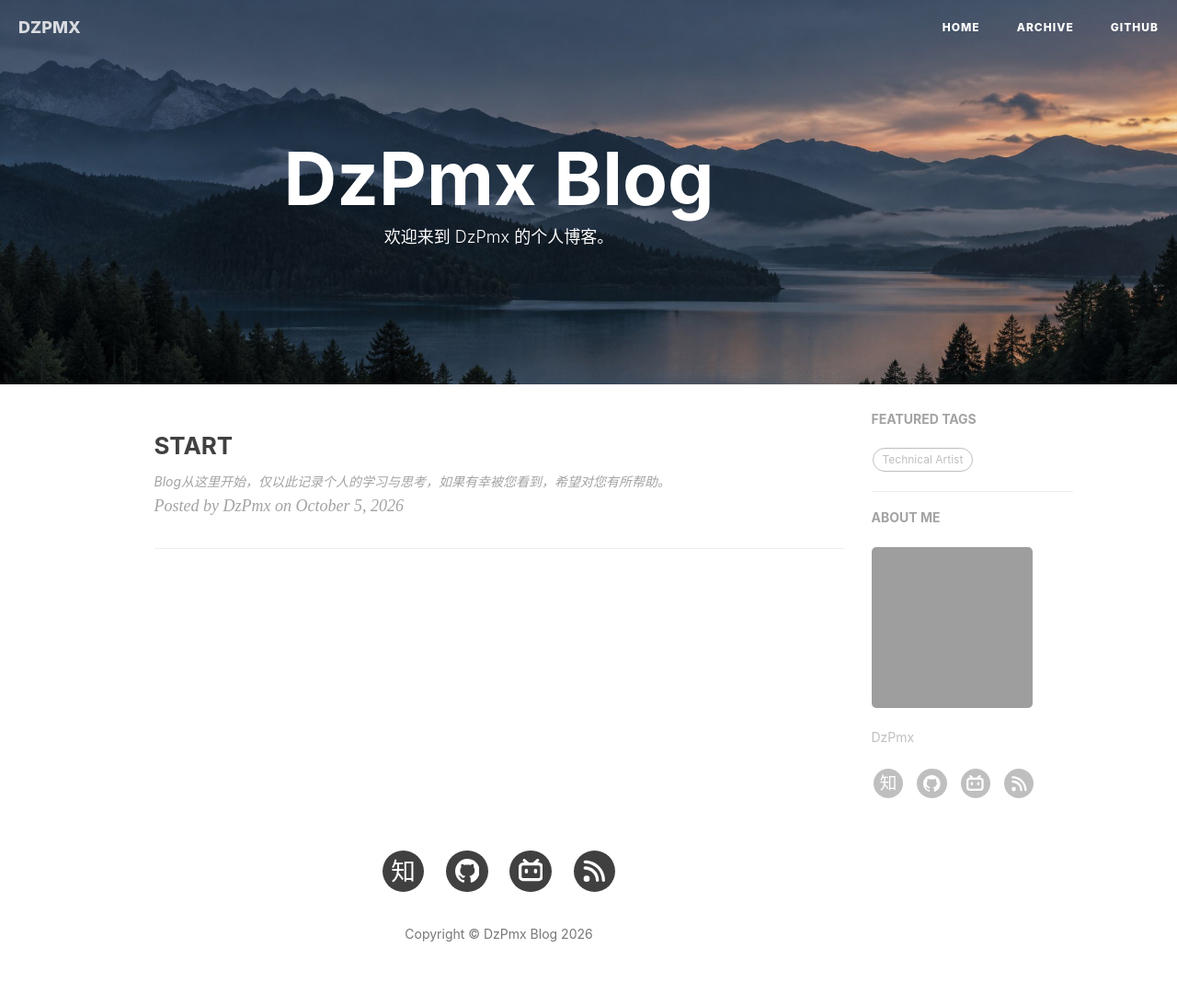
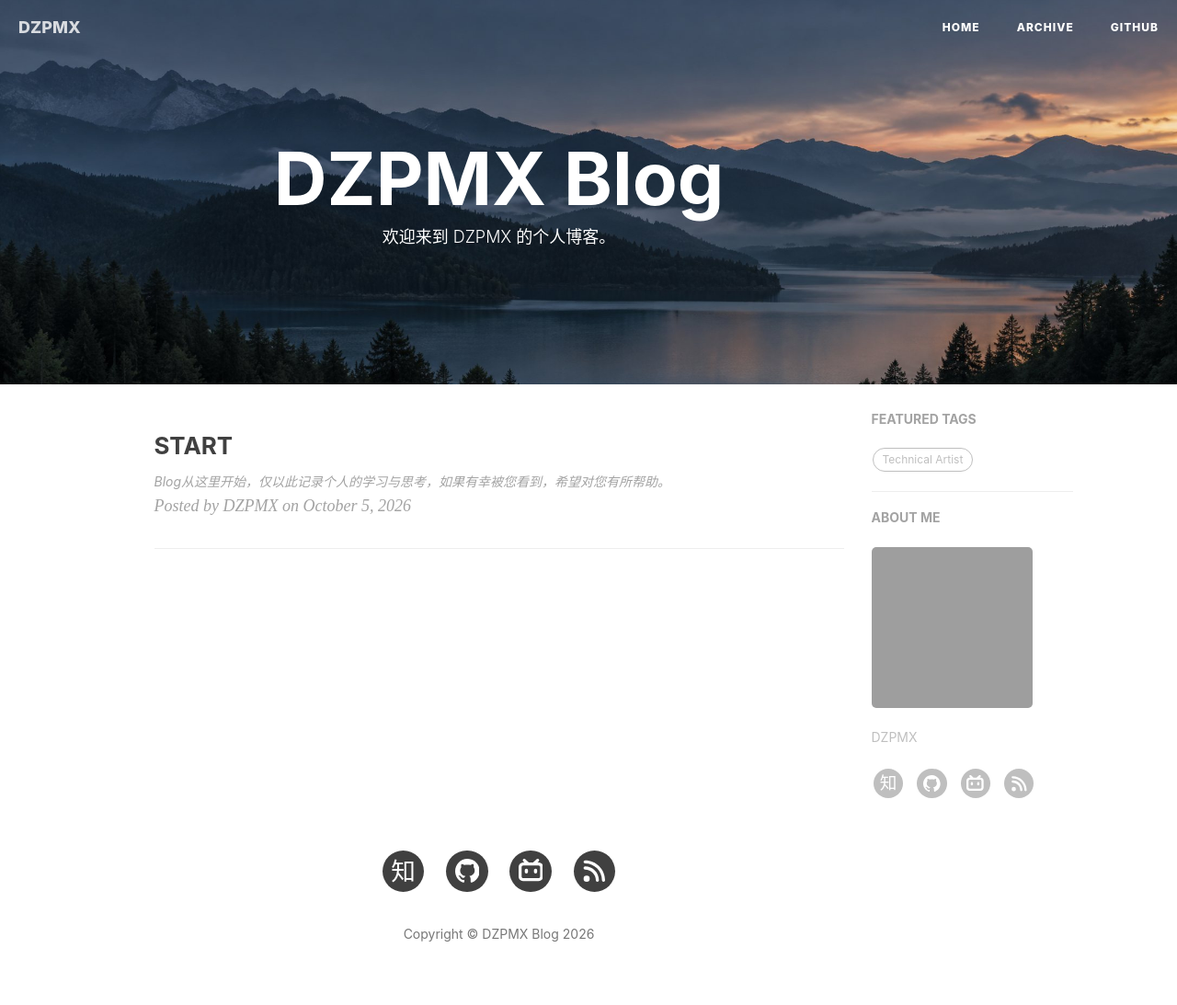
Before and after one commit to DZPMX/DzPmx.github.io, a Jekyll site: the page built from index.md, in a window 1280 px wide. Shown: the whole page at 92% size. Built offline with Jekyll 4.4.1, drawn with Linux system fonts in a browser that asks for light colours; grey boxes are pictures that could not be loaded.

```diff
--- a/_config.yml
+++ b/_config.yml
@@ -1,6 +1,6 @@
-title: "DzPmx 的博客"
-description: "欢迎来到 DzPmx 的个人博客。"
-author: DzPmx
+title: "DZPMX 的博客"
+description: "欢迎来到 DZPMX 的个人博客。"
+author: DZPMX
 url: "https://dzpmx.github.io"
 baseurl: ""
 lang: zh-CN
--- a/index.md
+++ b/index.md
@@ -3,4 +3,4 @@ layout: home
 list_title: 文章
 ---
 
-欢迎来到 DzPmx 的个人博客。
+欢迎来到 DZPMX 的个人博客。
```
